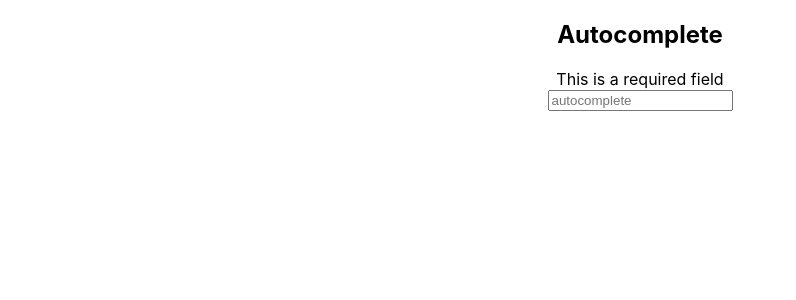
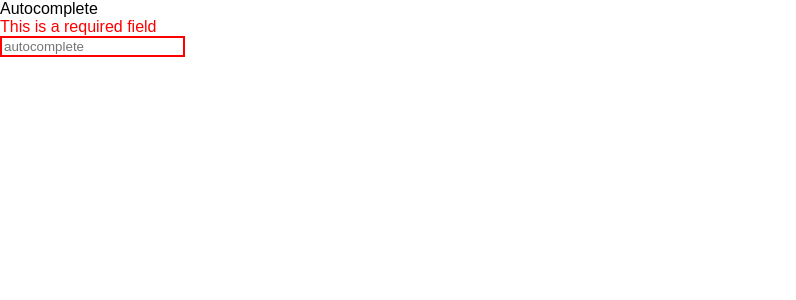
Before and after one commit to sktguha/deel, a React (Create React App) app: page / in a window 1280 px wide. Shown: the top 300 px of the page, without its empty margins (0-796 px from the left). Built offline with nearby package versions, Linux system fonts and the light colour scheme.

Commit message:
add styles

```diff
--- a/src/App.css
+++ b/src/App.css
@@ -1,38 +1,10 @@
 .App {
-  text-align: center;
+  font-family: sans-serif;
 }
-
-.App-logo {
-  height: 40vmin;
-  pointer-events: none;
+.input-box-error{
+  border: 2px solid red;
 }
-
-@media (prefers-reduced-motion: no-preference) {
-  .App-logo {
-    animation: App-logo-spin infinite 20s linear;
-  }
+.error-text {
+  color: red;
+  text-align: left;
 }
-
-.App-header {
-  background-color: #282c34;
-  min-height: 100vh;
-  display: flex;
-  flex-direction: column;
-  align-items: center;
-  justify-content: center;
-  font-size: calc(10px + 2vmin);
-  color: white;
-}
-
-.App-link {
-  color: #61dafb;
-}
-
-@keyframes App-logo-spin {
-  from {
-    transform: rotate(0deg);
-  }
-  to {
-    transform: rotate(360deg);
-  }
-}
--- a/src/App.tsx
+++ b/src/App.tsx
@@ -4,6 +4,7 @@ import { useState, useRef } from "react";
 
 
 function AutoComplete({placeholder="autocomplete",
+  label="Autocomplete",
   single=false,
   errorText,
   getOptions,
@@ -34,7 +35,7 @@ function AutoComplete({placeholder="autocomplete",
 
   return (
     <div className="App" >
-      <h2>Autocomplete</h2>
+      <span>{label}</span>
       {errorText && <div class="error-text">{errorText}</div>}
       <input type="text"
       className={"input-box "+(errorText && "input-box-error")}
```
